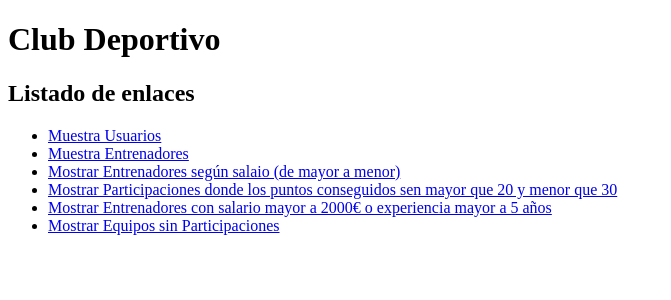
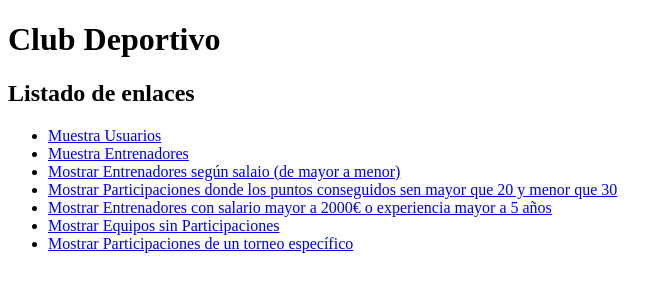
Before and after one commit to jesufercor-max/Club-Deportivo, a Django app: page / in a window 1280 px wide. Shown: the top 300 px of the page, without its empty margins (0-671 px from the left). Run offline with Django 5.2, Linux system fonts and the light colour scheme; parts of the project's set-up code (start-up, migrations or seed data) failed here and were passed over.

Commit message:
Rama URls_7 creada

```diff
--- a/app_club/templates/index.html
+++ b/app_club/templates/index.html
@@ -11,6 +11,8 @@
       <li><a href="{% url 'mostrar_participacion' puntos_participacion=26 %}">Mostrar Participaciones donde los puntos conseguidos sen mayor que 20 y menor que 30</a></li>
       <li><a href="{% url 'entrenadores_con_salario' salario=2000 %}">Mostrar Entrenadores con salario mayor a 2000€ o experiencia mayor a 5 años</a></li>
       <li><a href="{% url 'equipos_sin_participaciones' %}">Mostrar Equipos sin Participaciones</a></li>
+      <li><a href="{% url 'participaciones_por_torneo' torneo_id=1 %}">Mostrar Participaciones de un torneo específico</a></li>
+
    </ul>
    </body>
 </html>
--- a/app_club/urls.py
+++ b/app_club/urls.py
@@ -9,4 +9,6 @@ urlpatterns = [
    path('participaciones/<int:puntos_participacion>' , views.mostrar_participacion, name ='mostrar_participacion'),
    re_path(r'^entrnadoresExperiencia/(?P<salario>[0-9]+)$', views.entrenadores_con_salario, name='entrenadores_con_salario'),
    path('equipos_sin_participaciones/', views.equipos_sin_participaciones, name='equipos_sin_participaciones'),
+   path('participaciones/torneo/<int:torneo_id>/', views.participaciones_por_torneo, name='participaciones_por_torneo'),
+
 ]
--- a/app_club/views.py
+++ b/app_club/views.py
@@ -57,3 +57,14 @@ def equipos_sin_participaciones(request):
                                  + "LEFT JOIN app_club_participacion p ON p.equipo_id = e.id "
                                  + "WHERE p.id IS NULL;"))
    return render(request, 'app_club/equipos_sin_participaciones.html', {'equipos_sin_participaciones': equipos})
+
+# Vista 7: Participaciones de un torneo específico
+def participaciones_por_torneo(request, torneo_id):
+   participaciones = Participacion.objects.select_related('torneo', 'equipo')
+   participaciones = Participacion.objects.filter(torneo_id=torneo_id)
+   participaciones = Participacion.objects.raw("SELECT  p.id, p.puntos, p.equipo_id, p.torneo_id"
+                                               + "FROM app_club_participacion p "
+                                               + "JOIN app_club_equipo e ON p.equipo_id = e.id "
+                                               + "JOIN app_club_torneo t ON p.torneo_id = t.id "
+                                               + "WHERE t.id = {torneo_id};")
+   return render(request, 'app_club/participaciones_por_torneo.html', {'participaciones_por_torneo': participaciones})
```
Also changed, not shown: app_club/templates/app_club/participaciones_por_torneo.html (added, +17 -0 lines), README.md.
